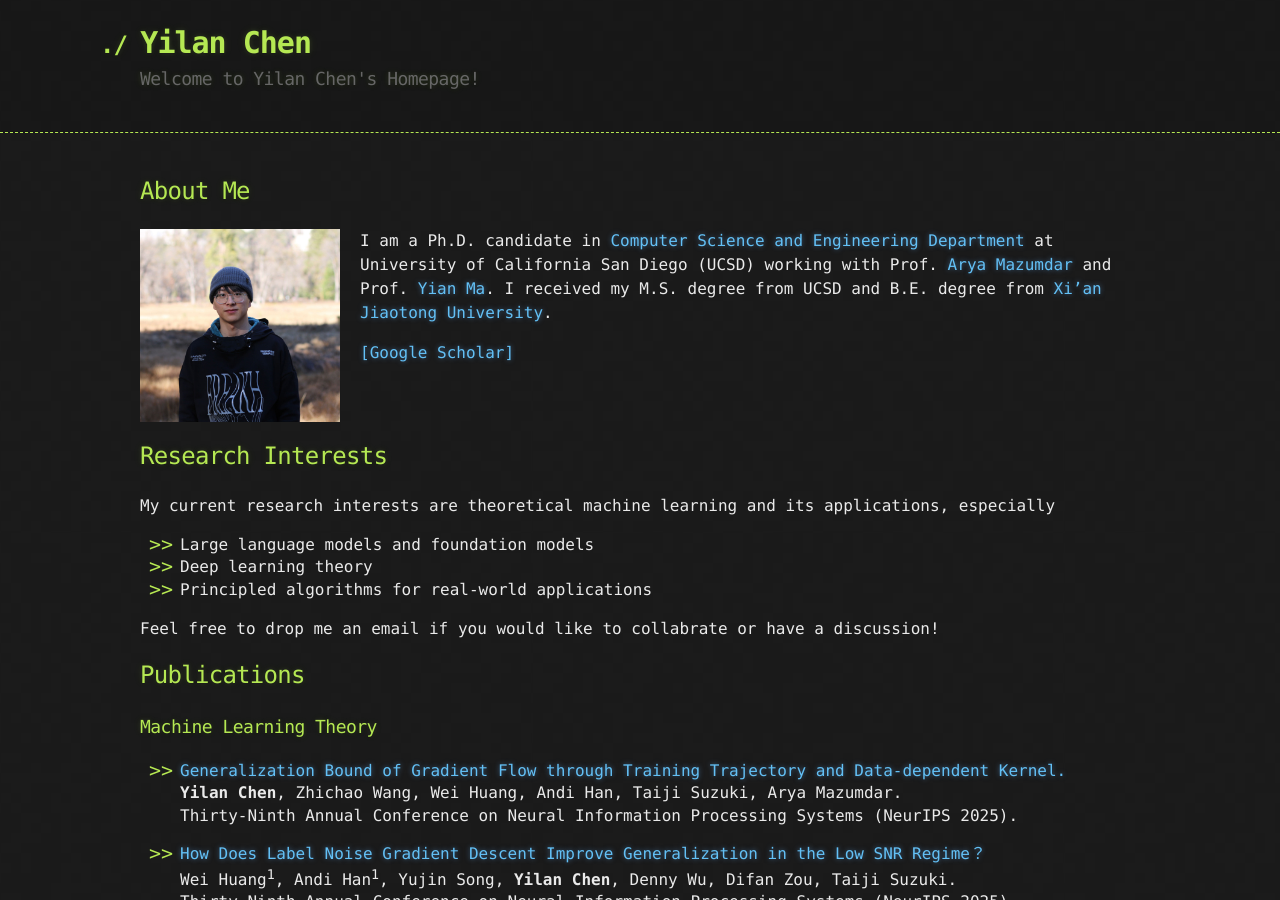
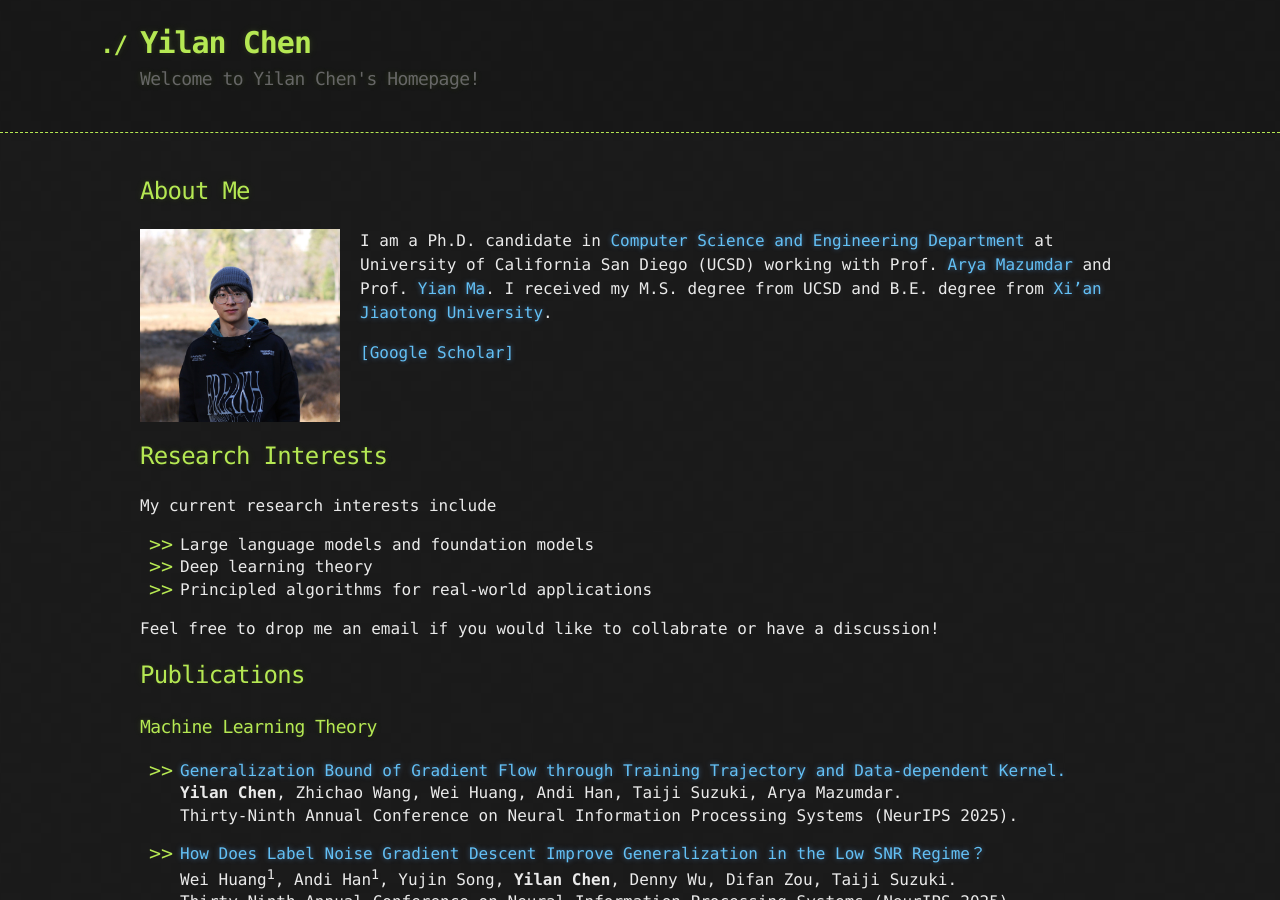
Before and after one commit to yilanchen6/yilanchen6.github.io, a Jekyll site: the page built from index.md, in a window 1280 px wide and 900 px high. Built offline with Jekyll 4.4.1, drawn with Linux system fonts in a browser that asks for light colours.

Commit message:
update research interests

```diff
--- a/index.md
+++ b/index.md
@@ -42,7 +42,7 @@ I received my M.S. degree from UCSD and B.E. degree from [Xi'an Jiaotong Univers
 
 <!-- My research aims to bridge the gap between theory and applications of machine learning by establishing theoretical foundations for modern deep learning models and developing principled algorithms for real-world applications. -->
 
-My current research interests are theoretical machine learning and its applications, especially
+My current research interests include
 - Large language models and foundation models
 - Deep learning theory
 - Principled algorithms for real-world applications
```
